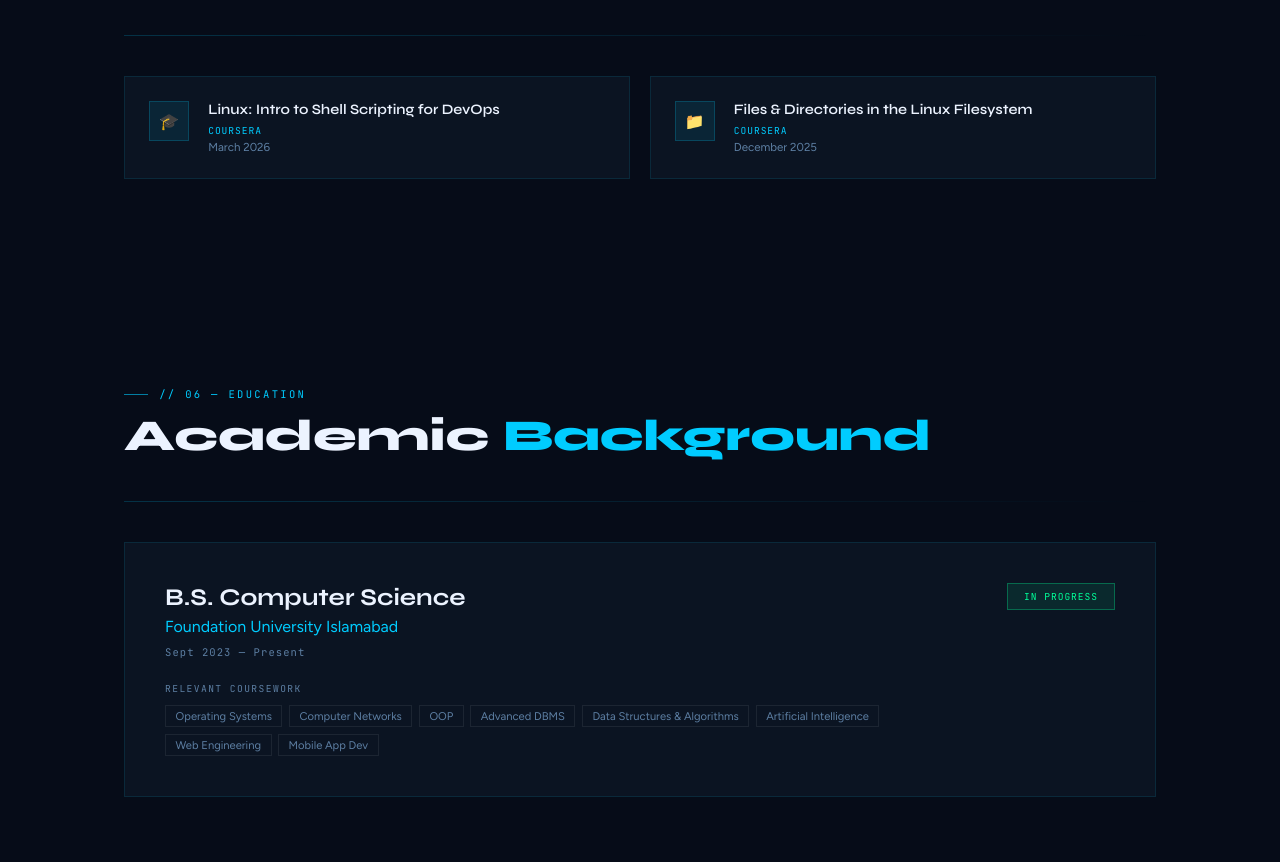
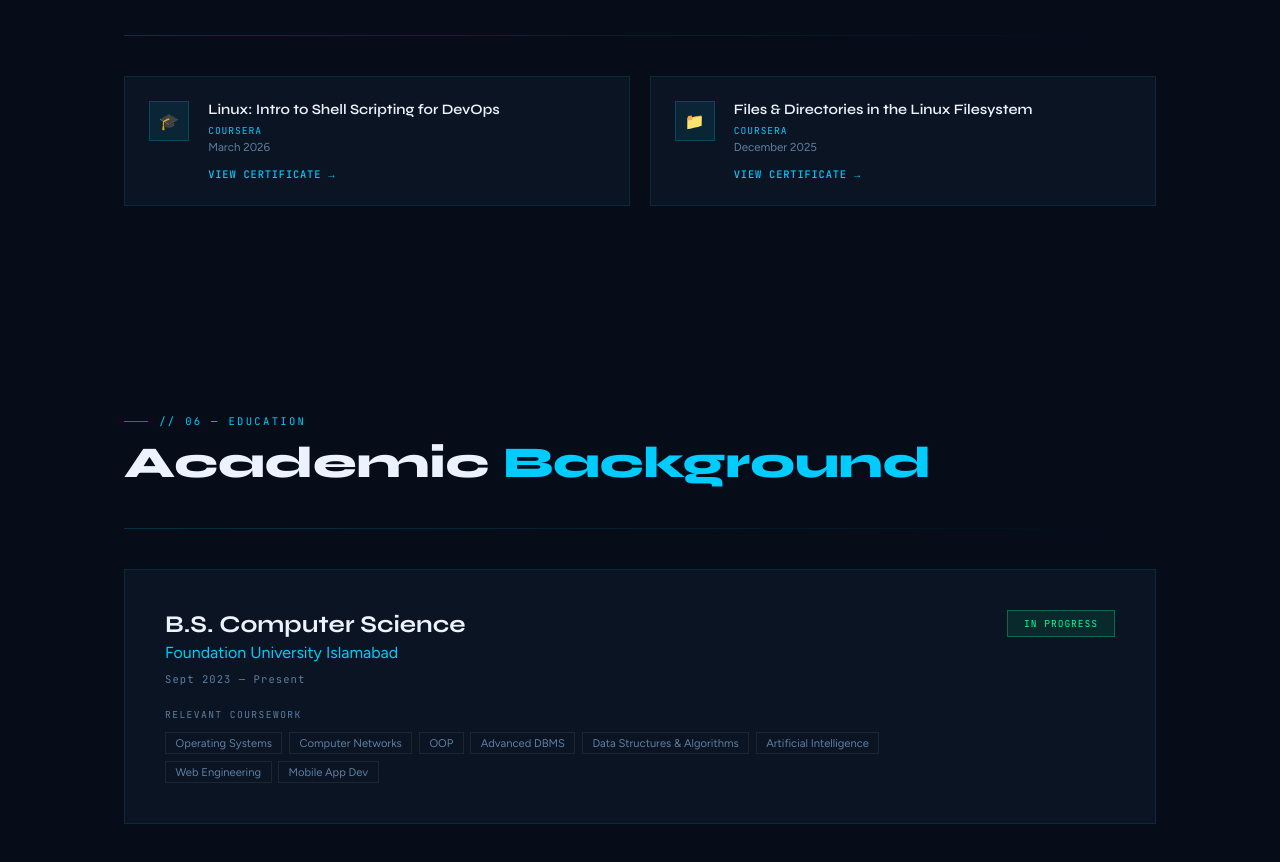
Before and after one commit to hammad6774/Portfolio, a plain HTML site: page index.html in a window 1280 px wide. Shown: the part 3841-4703 px from the top of the page. Drawn offline with Linux system fonts and the light colour scheme.

Commit message:
feat: add View Certificate links to certifications section

```diff
--- a/index.html
+++ b/index.html
@@ -328,18 +328,20 @@
         <div class="certs-grid">
             <div class="cert fu d1">
                 <div class="cert-ic">🎓</div>
-                <div>
+                <div class="cert-info">
                     <div class="cert-name">Linux: Intro to Shell Scripting for DevOps</div>
                     <div class="cert-by">Coursera</div>
                     <div class="cert-dt">March 2026</div>
+                    <a href="./Linux_Intro_Shell_Scripting.pdf" target="_blank" class="cert-link">View Certificate →</a>
                 </div>
             </div>
             <div class="cert fu d2">
                 <div class="cert-ic">📁</div>
-                <div>
+                <div class="cert-info">
                     <div class="cert-name">Files &amp; Directories in the Linux Filesystem</div>
                     <div class="cert-by">Coursera</div>
                     <div class="cert-dt">December 2025</div>
+                    <a href="./Linux_Files_Directories.pdf" target="_blank" class="cert-link">View Certificate →</a>
                 </div>
             </div>
         </div>
--- a/style.css
+++ b/style.css
@@ -1176,6 +1176,30 @@
             font-size: .72rem;
             color: var(--muted);
             margin-top: .2rem
+        }
+
+        .cert-info {
+            display: flex;
+            flex-direction: column;
+            align-items: flex-start;
+        }
+
+        .cert-link {
+            display: inline-flex;
+            align-items: center;
+            margin-top: 0.8rem;
+            font-family: var(--ff-m);
+            font-size: 0.65rem;
+            color: var(--acc);
+            letter-spacing: 0.08em;
+            text-transform: uppercase;
+            font-weight: 500;
+            transition: color 0.3s, transform 0.3s;
+        }
+
+        .cert-link:hover {
+            color: var(--grn);
+            transform: translateX(4px);
         }
 
         /* ─── EDUCATION ─── */
```
